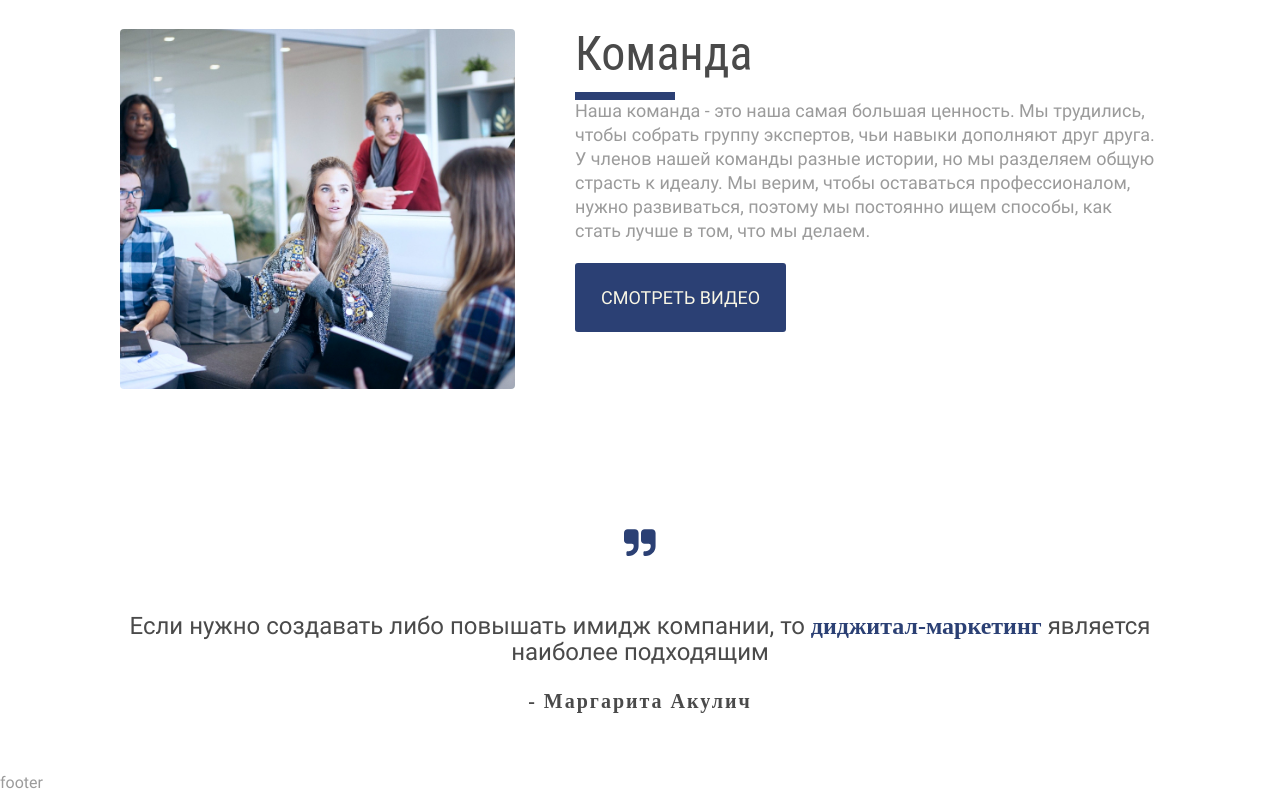
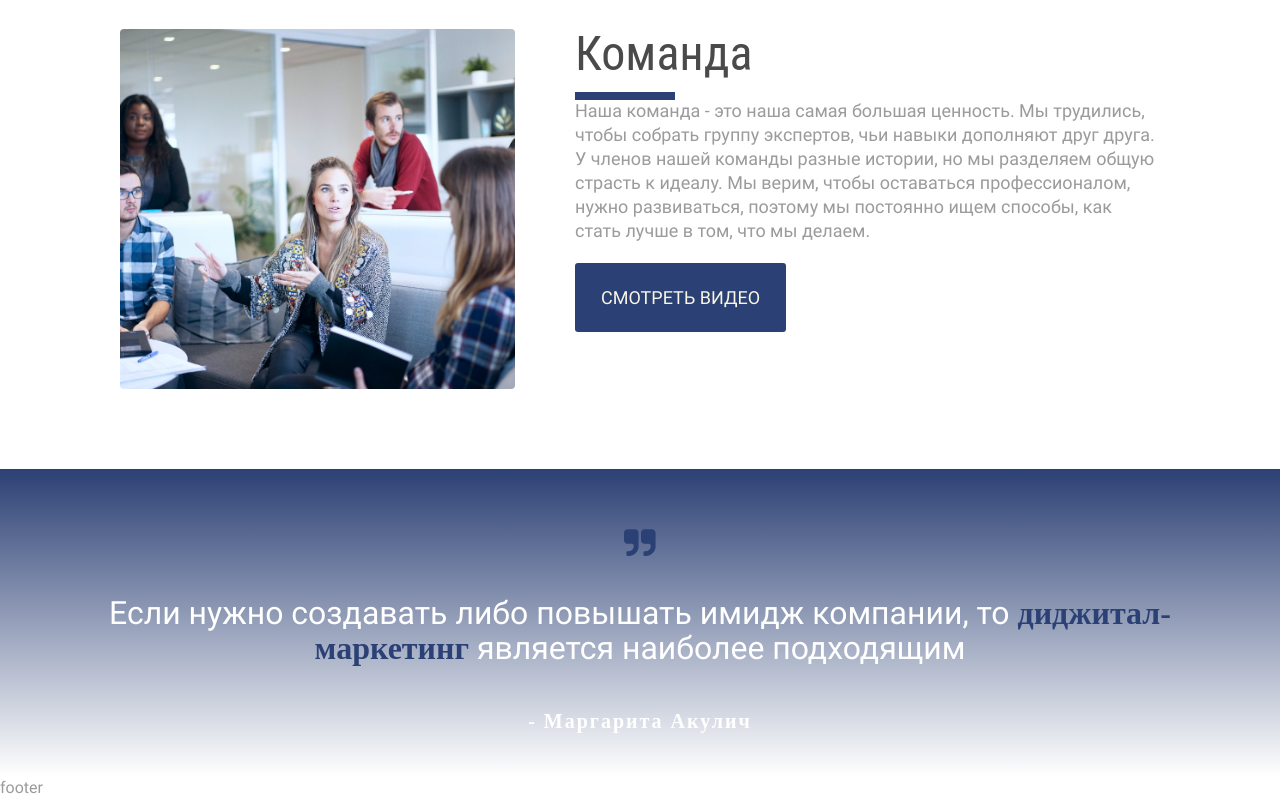
Before and after one commit to ssamarin/DiGi, a website: page src/index.html in a window 1280 px wide. Shown: the part 2830-3630 px from the top of the page. Drawn offline with nearby package versions, Linux system fonts and the light colour scheme; files that its build step writes are made by us from their sources; a web font is replaced by a local one.

Commit message:
add adaptive for quote section

```diff
--- a/src/sass/blocks/_media.sass
+++ b/src/sass/blocks/_media.sass
@@ -123,6 +123,17 @@
             padding: 21px 26px
             font-size: 20px
 
+    .quote
+        padding: 60px 0 40px
+        text-align: center
+        font-family: 'Roboto Condensed'
+        color: $text-color
+        &__img
+            margin-bottom: 40px
+        &__text
+            margin: 0 auto 40px
+            width: 100%
+            font-size: 32px
 
 @media (min-width: 768px)
     .container
@@ -222,6 +233,18 @@
         &__btn
             padding: 21px 26px
             font-size: 18px
+
+    .quote
+        padding: 60px 0 40px
+        text-align: center
+        font-family: 'Roboto Condensed'
+        color: $text-color
+        &__img
+            margin-bottom: 40px
+        &__text
+            margin: 0 auto 40px
+            font-size: 32px
+
 
 
 @media (min-width: 1024px)
@@ -385,3 +408,7 @@
         &__text
             margin-bottom: 40px
             line-height: 24px
+
+    .quote
+        &__text
+            font-size: 36px
--- a/src/sass/blocks/_quote.sass
+++ b/src/sass/blocks/_quote.sass
@@ -2,7 +2,7 @@
     padding: 60px 0 55px
     text-align: center
     font-family: 'Roboto Condensed'
-    color: $text-color
+    background: linear-gradient(180deg, #2B4074 0%, rgba(43, 64, 116, 0) 100%)
     &__img
         margin-bottom: 58px
     &__text
@@ -11,6 +11,7 @@
         font-weight: 400
         font-size: 24px
         line-height: 108%
+        color: #fff
     &__blue
         font-family: 'RobotoCondensed-Bold'
         font-weight: 700
@@ -20,3 +21,4 @@
         font-weight: 700
         font-size: 20px
         letter-spacing: 2px
+        color: #fff
```
Also changed, not shown: dist/css/style.min.css.
